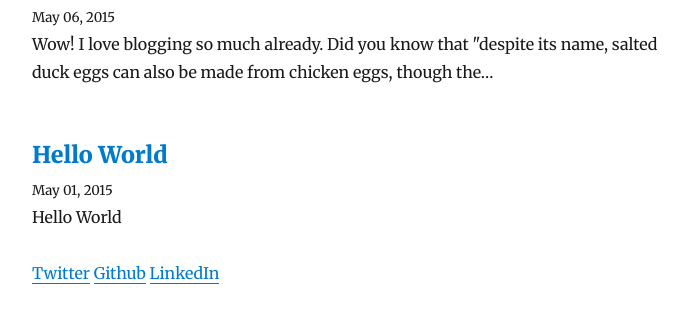
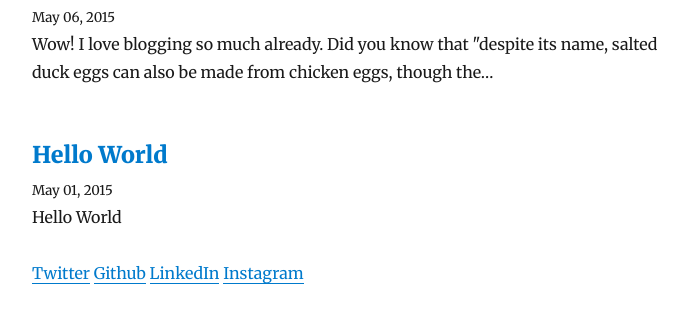
Before and after one commit to mdaz78/blog, a Gatsby site: page / in a window 1280 px wide. Shown: the part 683-1006 px from the top of the page, without its empty margins (293-981 px from the left). Built offline with nearby package versions, Linux system fonts and the light colour scheme; Gatsby itself is replaced by a stand-in of ours; some packages are replaced by stand-ins of ours.

Commit message:
Add instagram link

```diff
--- a/src/components/layout.js
+++ b/src/components/layout.js
@@ -74,6 +74,13 @@ class Layout extends React.Component {
           <a href="https://www.linkedin.com/in/mdaz78/" target="_blank">
             LinkedIn
           </a>
+          {` `}
+          <a
+            href="https://www.instagram.com/the.zafar.mustafa/"
+            target="_blank"
+          >
+            Instagram
+          </a>
         </footer>
       </div>
     )
```
